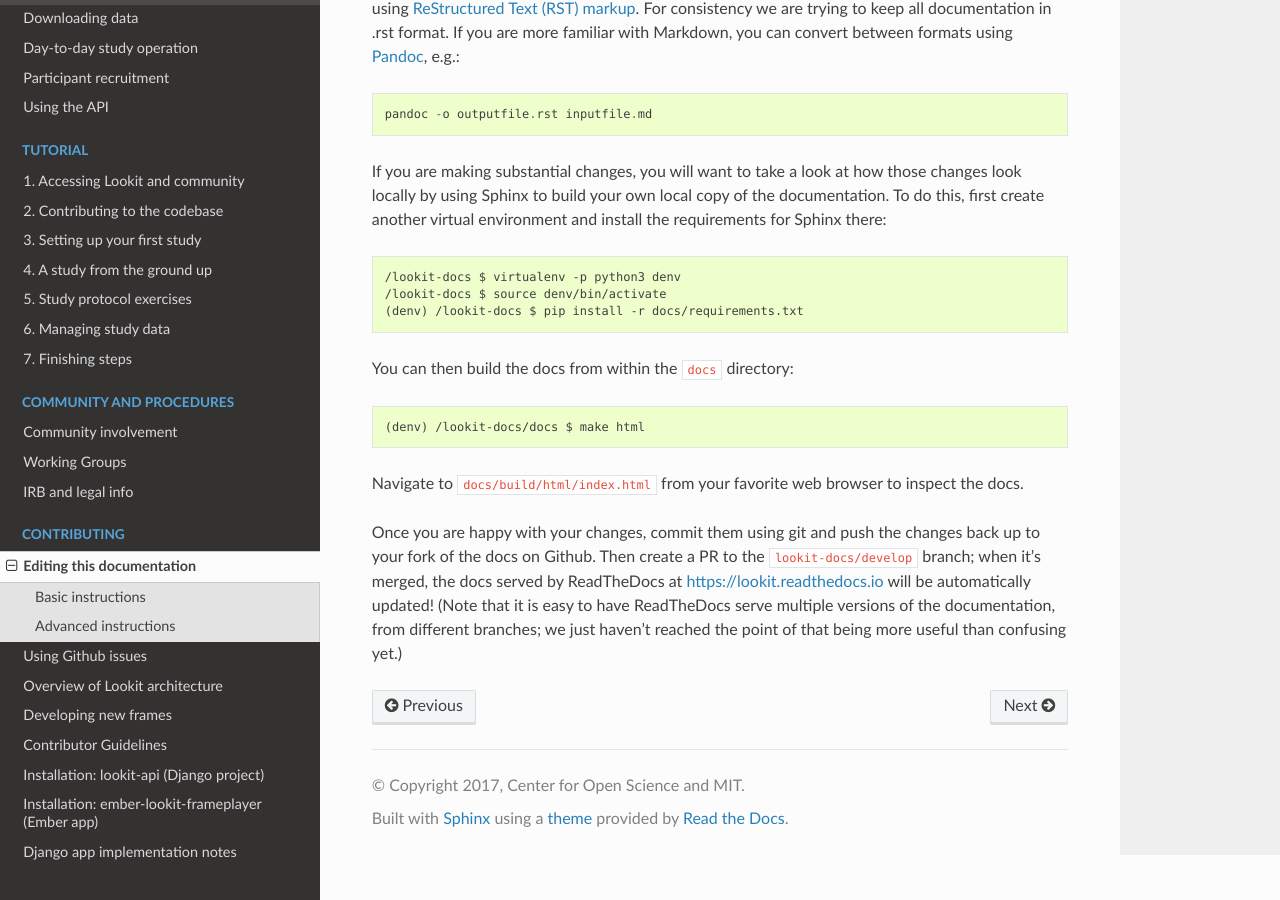
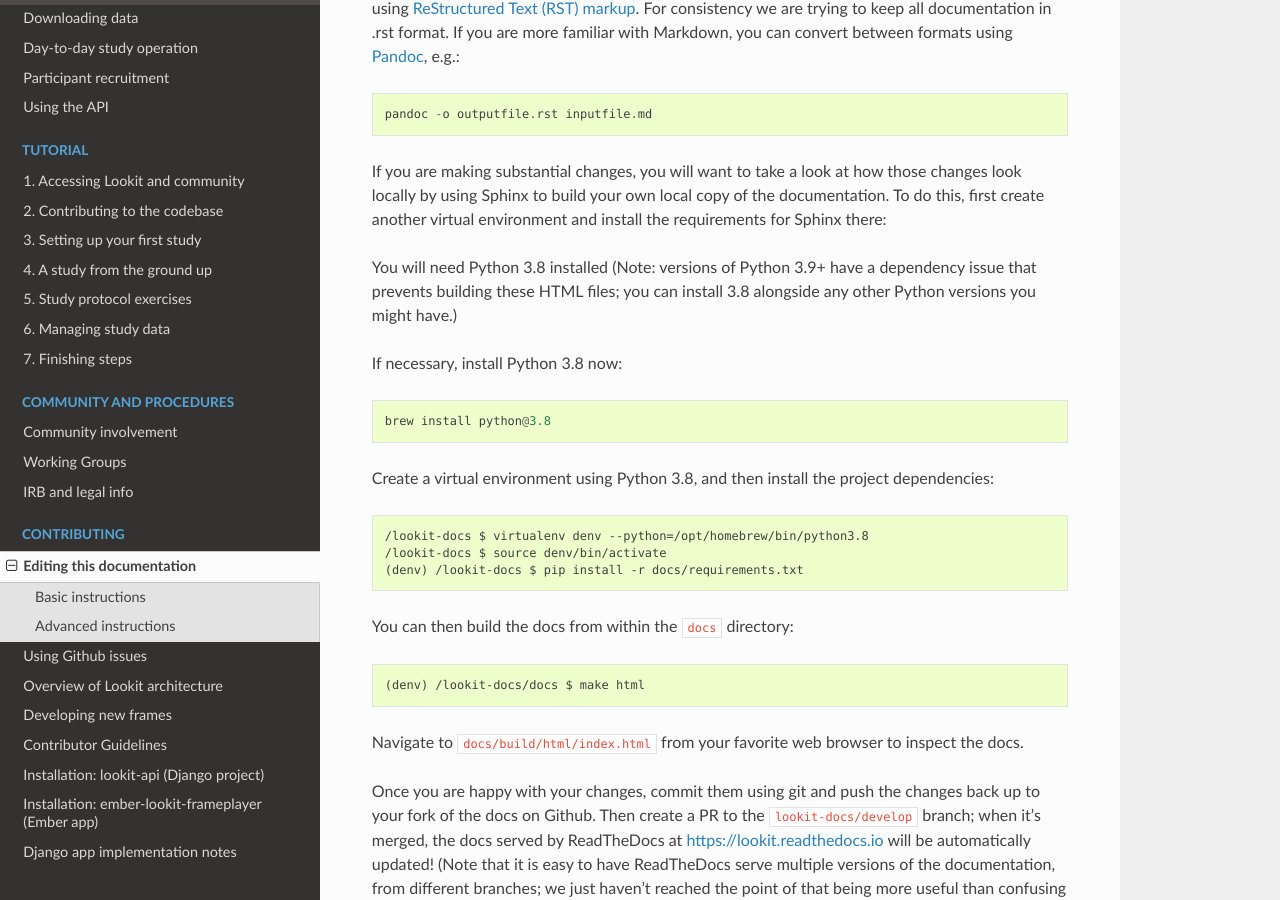
Before and after one commit to lookit/lookit-docs, a Sphinx documentation site: the page built from docs/source/contribute-edit-docs.rst, in a window 1280 px wide and 900 px high, scrolled down 687 px. Built offline with Sphinx 7.4.7 and the Read the Docs theme 2.0.0, drawn with Linux system fonts in a browser that asks for light colours.

Commit message:
Update contribute-edit-docs.rst

```diff
--- a/docs/source/contribute-edit-docs.rst
+++ b/docs/source/contribute-edit-docs.rst
@@ -23,7 +23,20 @@ The file ``index.rst`` contains the table of contents (look for ``toctree``). Do
 
 If you are making substantial changes, you will want to take a look at how those changes look locally by using Sphinx to build your own local copy of the documentation. To do this, first create another virtual environment and install the requirements for Sphinx there::
 
-    /lookit-docs $ virtualenv -p python3 denv
+You will need Python 3.8 installed (Note: versions of Python 3.9+ have a dependency issue that prevents building these HTML files; you can install 3.8 alongside any other Python versions you might have.)
+
+If necessary, install Python 3.8 now:
+
+.. code-block:: python3
+
+    brew install python@3.8
+
+
+Create a virtual environment using Python 3.8, and then install the project dependencies:
+
+.. code-block::
+
+    /lookit-docs $ virtualenv denv --python=/opt/homebrew/bin/python3.8
     /lookit-docs $ source denv/bin/activate
     (denv) /lookit-docs $ pip install -r docs/requirements.txt
 
```
